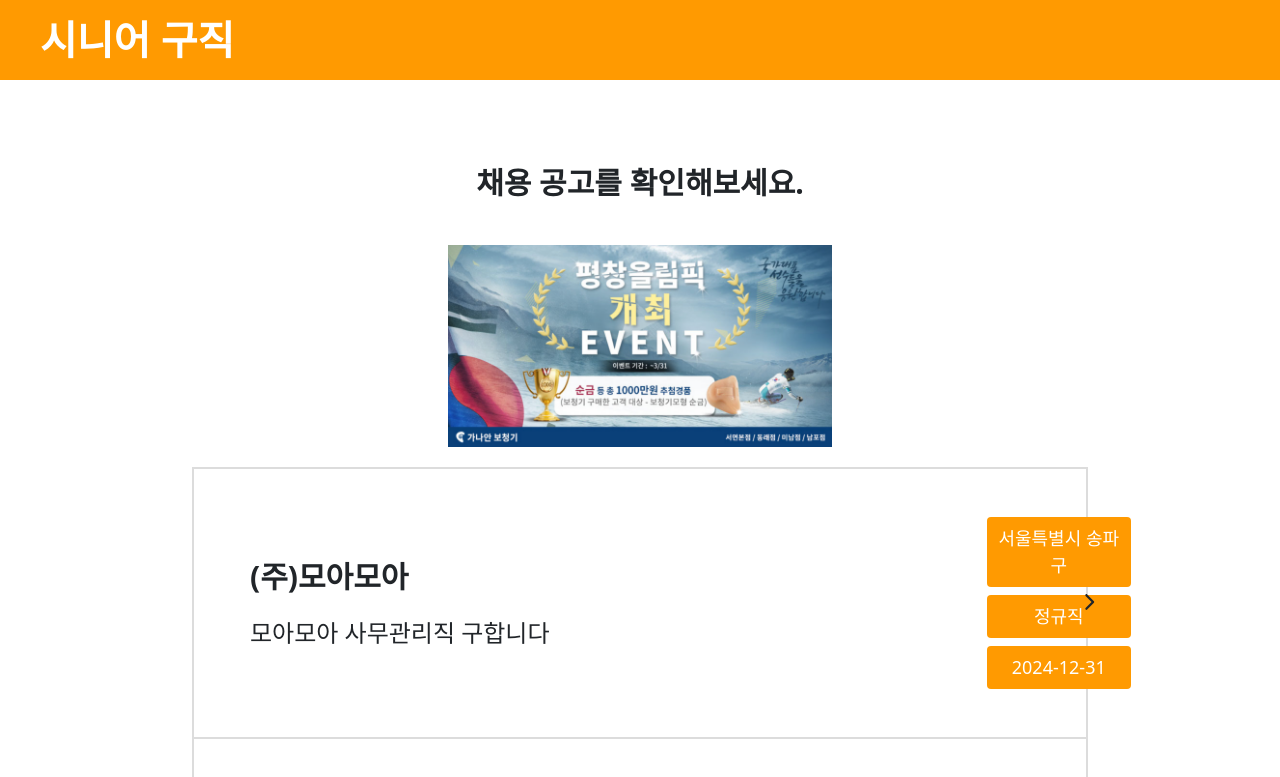
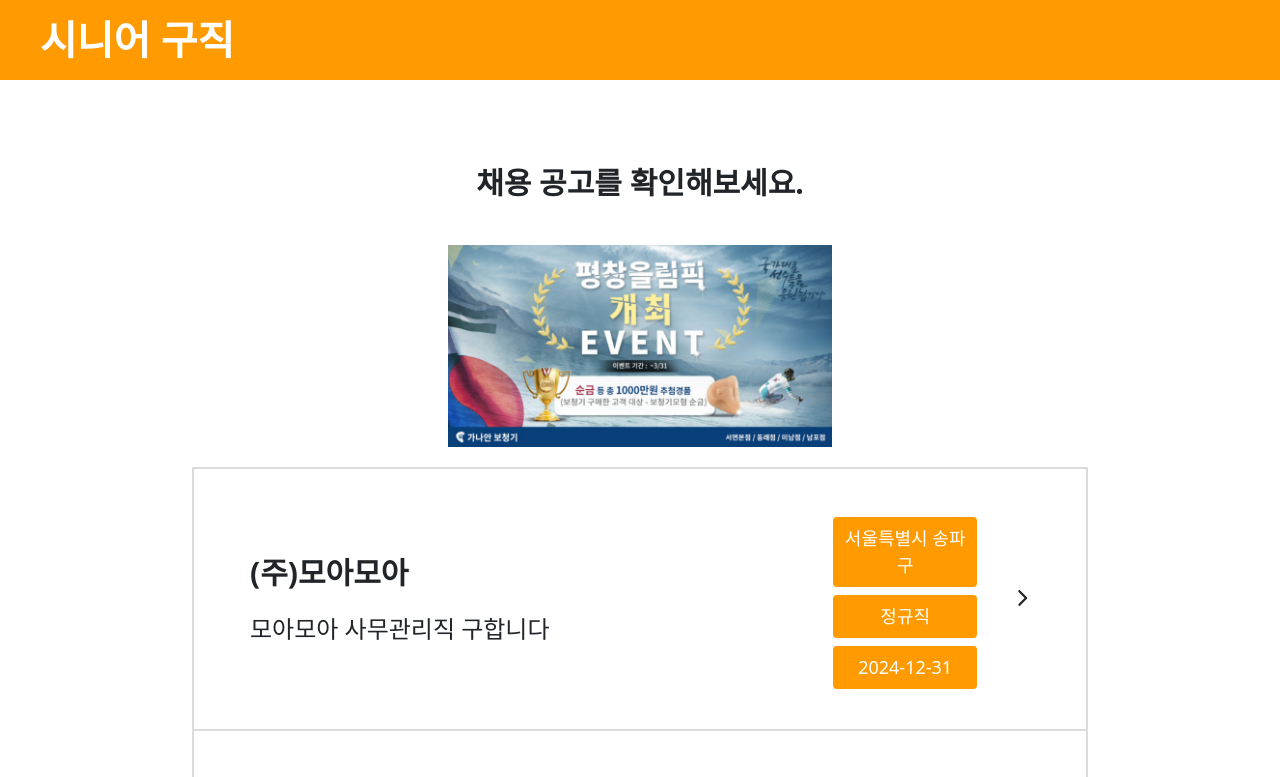
Before and after one commit to team-pixels-dev/HackathonFrontend, a React (Create React App) app in the folder hackathon/: page /EmployInfo in a window 1280 px wide. Shown: the top 777 px of the page. Built offline with nearby package versions, Linux system fonts and the light colour scheme.

Commit message:
레이아웃 깨짐현상 해결

```diff
--- a/hackathon/src/Dev/Employment/Components/NavBar/Table.js
+++ b/hackathon/src/Dev/Employment/Components/NavBar/Table.js
@@ -30,7 +30,7 @@
                 </TableRowContents>
             </TableCell>
             <TableCell>
-                <FontAwesomeIcon icon={faChevronRight} style={{position: "relative", right: "-8vh"}}/>
+                <FontAwesomeIcon icon={faChevronRight} style={{position: "relative", right: "-10%"}}/>
             </TableCell>
           </TableRow>
         ))}
@@ -77,8 +77,8 @@
         padding: 1vh;
         text-align: center;
         position: relative;
-        right: -28vh;
-        margin: 1vh 0;
+
+        margin: 1vh -10vh 0 0;
         border-radius: .5vh;
     }
 `
```
